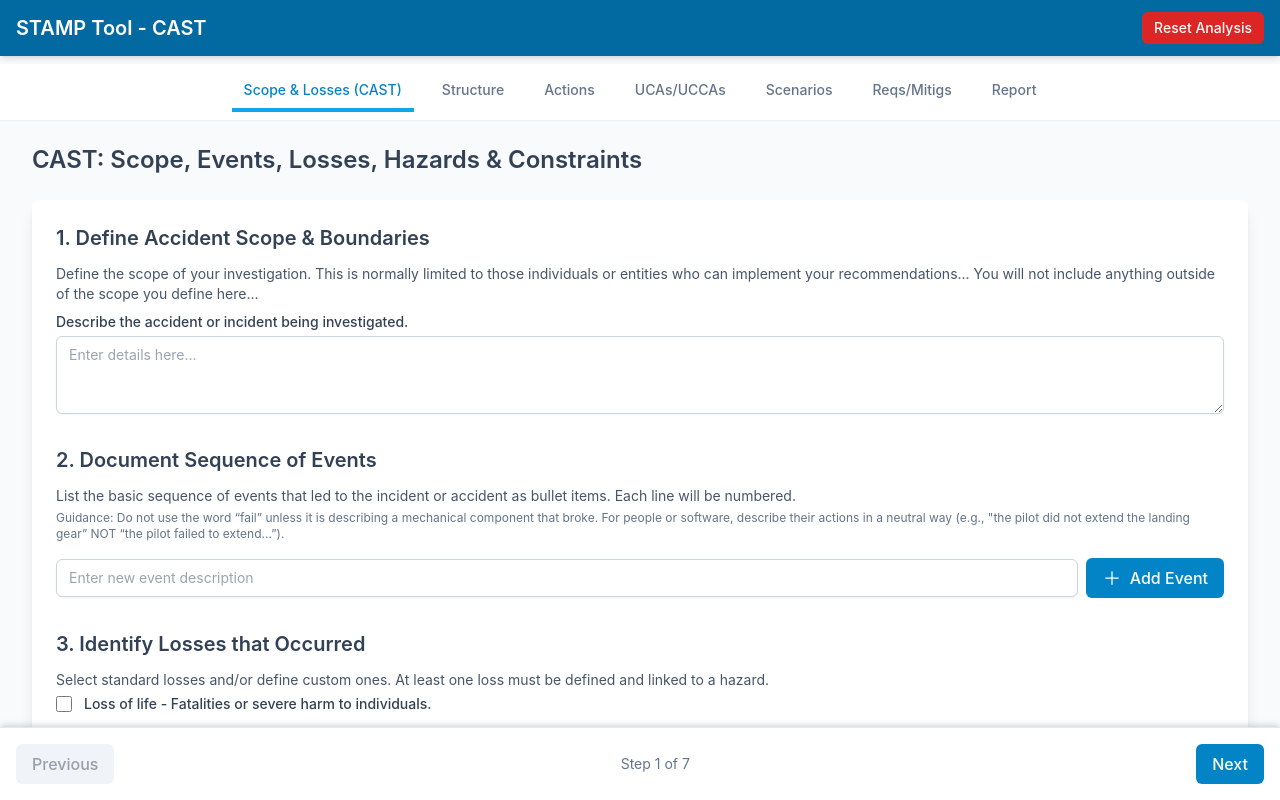
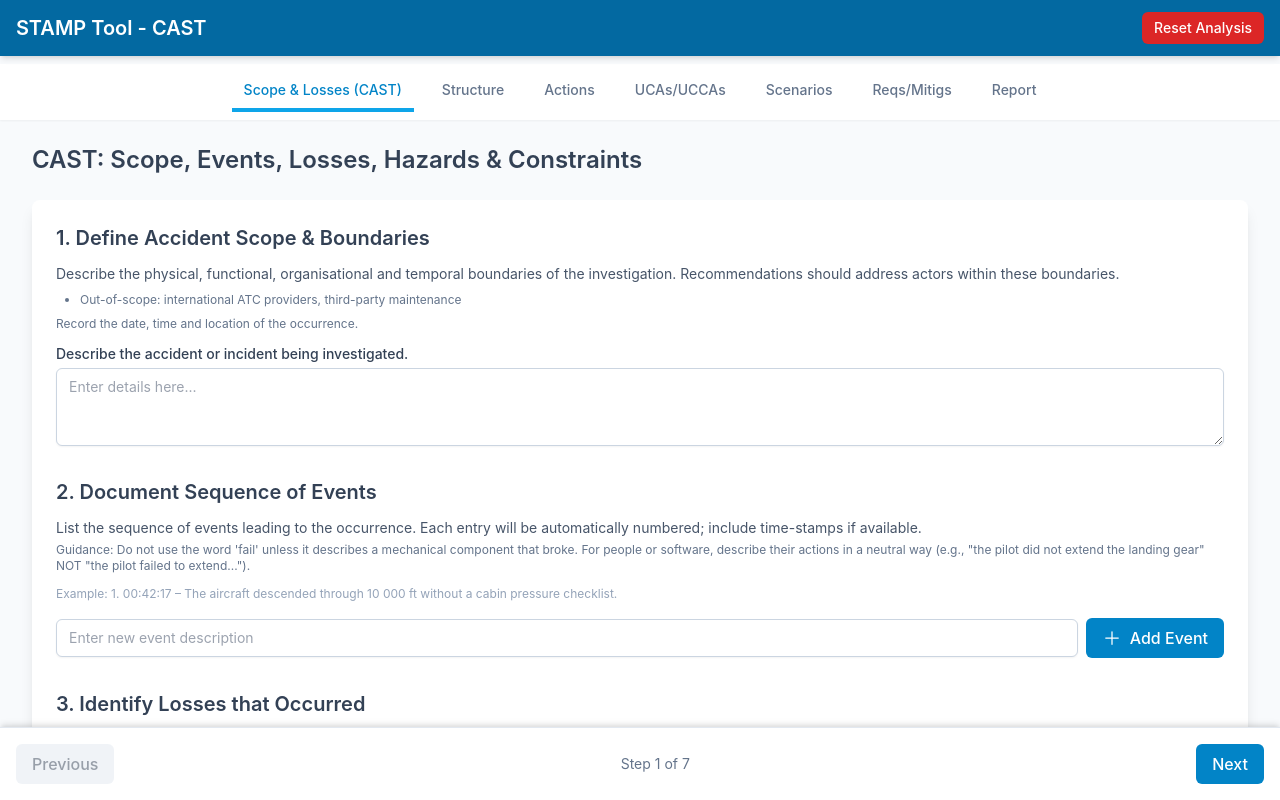
Before and after one commit to airvair/STAMPWebTool, a React (Vite) app: page / in a window 1280 px wide. Both pictures are taken after a click on the button "Yes (Proceed to CAST Analysis)". Shown: the top 800 px of the page. Built offline with nearby package versions, Linux system fonts and the light colour scheme.

Commit message:
Refine CAST step instructions and losses

```diff
--- a/components/step2_CAST/CastStep2.tsx
+++ b/components/step2_CAST/CastStep2.tsx
@@ -28,6 +28,7 @@ const SharedLossesHazardsComponent: React.FC<{ analysisType: AnalysisType }> = (
   const [scope, setScope] = useState(analysisSession?.scope || '');
   const [otherLossTitle, setOtherLossTitle] = useState('');
   const [otherLossDesc, setOtherLossDesc] = useState('');
+  const [otherLossRationale, setOtherLossRationale] = useState('');
   const [selectedLossIdsState, setSelectedLossIdsState] = useState<string[]>(losses.map(l => l.id));
 
   const [newEventDesc, setNewEventDesc] = useState('');
@@ -80,8 +81,8 @@ const SharedLossesHazardsComponent: React.FC<{ analysisType: AnalysisType }> = (
 
   const handleAddOtherLoss = () => {
     if (otherLossTitle.trim() === '') return;
-    addLoss({ title: otherLossTitle, description: otherLossDesc, isStandard: false });
-    setOtherLossTitle(''); setOtherLossDesc('');
+    addLoss({ title: otherLossTitle, description: otherLossDesc, rationale: otherLossRationale, isStandard: false });
+    setOtherLossTitle(''); setOtherLossDesc(''); setOtherLossRationale('');
   };
 
   const handleHazardInputChange = <K extends keyof Omit<Hazard, 'id' | 'code'>>(field: K, value: Omit<Hazard, 'id' | 'code'>[K]) => {
@@ -96,7 +97,7 @@ const SharedLossesHazardsComponent: React.FC<{ analysisType: AnalysisType }> = (
     if (!currentHazardData.systemComponent || !currentHazardData.environmentalCondition || !currentHazardData.systemState || !currentHazardData.linkedLossIds || currentHazardData.linkedLossIds.length === 0) {
       alert("Please fill all hazard fields (System Component, Environmental Condition, System State) and link to at least one loss."); return;
     }
-    const hazardTitle = `${currentHazardData.systemComponent} ${currentHazardData.environmentalCondition} when ${currentHazardData.systemState}`;
+    const hazardTitle = `${currentHazardData.systemComponent} ${currentHazardData.systemState} under ${currentHazardData.environmentalCondition}`;
     const hazardPayload = { ...currentHazardData, title: hazardTitle } as Omit<Hazard, 'id' | 'code'>;
 
     if (editingHazardId) {
@@ -148,7 +149,7 @@ const SharedLossesHazardsComponent: React.FC<{ analysisType: AnalysisType }> = (
       } else { // CAST specific or general phrasing
         constraintPrefix += " must prevent";
       }
-      const constraintText = `${constraintPrefix}: ${hazard.systemComponent} ${hazard.environmentalCondition} when ${hazard.systemState}.`;
+      const constraintText = `${constraintPrefix}: ${hazard.systemComponent} ${hazard.systemState} under ${hazard.environmentalCondition}.`;
 
       const newConstraintData: Partial<SystemConstraint> = { text: constraintText };
       if (analysisType === AnalysisType.STPA) {
@@ -182,7 +183,15 @@ const SharedLossesHazardsComponent: React.FC<{ analysisType: AnalysisType }> = (
         <h3 className="text-xl font-semibold text-slate-700 mb-3">
           1. Define {analysisType === AnalysisType.CAST ? "Accident Scope & Boundaries" : "System Purpose, Scope & Boundaries"}
         </h3>
-        <p className="text-sm text-slate-600 mb-2">{analysisType === AnalysisType.CAST ? "Define the scope of your investigation. This is normally limited to those individuals or entities who can implement your recommendations... You will not include anything outside of the scope you define here..." : "Define the scope of your investigation based on the losses and hazards you have identified. This is normally limited to those individuals or entities who can implement your recommendations..."}</p>
+        <p className="text-sm text-slate-600 mb-2">{analysisType === AnalysisType.CAST ? "Describe the physical, functional, organisational and temporal boundaries of the investigation. Recommendations should address actors within these boundaries." : "Define the scope of your investigation based on the losses and hazards you have identified. This is normally limited to those individuals or entities who can implement your recommendations..."}</p>
+        {analysisType === AnalysisType.CAST && (
+          <ul className="list-disc ml-6 text-xs text-slate-500 mb-2">
+            <li>Out-of-scope: international ATC providers, third-party maintenance</li>
+          </ul>
+        )}
+        {analysisType === AnalysisType.CAST && (
+          <p className="text-xs text-slate-500 mb-3">Record the date, time and location of the occurrence.</p>
+        )}
         <Textarea
           label={analysisType === AnalysisType.CAST ? "Describe the accident or incident being investigated." : "Describe the system and its purpose, including boundaries."}
           value={scope}
@@ -197,8 +206,9 @@ const SharedLossesHazardsComponent: React.FC<{ analysisType: AnalysisType }> = (
       {analysisType === AnalysisType.CAST && (
         <div>
           <h3 className="text-xl font-semibold text-slate-700 mb-3">2. Document Sequence of Events</h3>
-          <p className="text-sm text-slate-600 mb-1">List the basic sequence of events that led to the incident or accident as bullet items. Each line will be numbered.</p>
-          <p className="text-xs text-slate-500 mb-3">Guidance: Do not use the word “fail” unless it is describing a mechanical component that broke. For people or software, describe their actions in a neutral way (e.g., "the pilot did not extend the landing gear” NOT “the pilot failed to extend...”).</p>
+          <p className="text-sm text-slate-600 mb-1">List the sequence of events leading to the occurrence. Each entry will be automatically numbered; include time-stamps if available.</p>
+          <p className="text-xs text-slate-500 mb-3">Guidance: Do not use the word 'fail' unless it describes a mechanical component that broke. For people or software, describe their actions in a neutral way (e.g., "the pilot did not extend the landing gear" NOT "the pilot failed to extend...").</p>
+          <p className="text-xs text-slate-400 mb-2">Example: 1. 00:42:17 – The aircraft descended through 10 000 ft without a cabin pressure checklist.</p>
           <div className="space-y-2 mb-4">
             {sequenceOfEvents.sort((a,b) => a.order - b.order).map((event, index) => (
               <div key={event.id} className="flex items-center space-x-2 p-2 border border-slate-200 rounded-md bg-slate-50">
@@ -238,13 +248,18 @@ const SharedLossesHazardsComponent: React.FC<{ analysisType: AnalysisType }> = (
             <h4 className="text-md font-semibold text-slate-600 mb-2">Other Losses:</h4>
             {losses.filter(l => !l.isStandard).map(loss => (
               <div key={loss.id} className="flex items-center justify-between p-2 border border-slate-200 rounded-md mb-2 bg-slate-50">
-                <div><p className="font-medium text-slate-700">{loss.code}: {loss.title}</p><p className="text-sm text-slate-500">{loss.description}</p></div>
+                <div>
+                  <p className="font-medium text-slate-700">{loss.code}: {loss.title}</p>
+                  <p className="text-sm text-slate-500">{loss.description}</p>
+                  {loss.rationale && <p className="text-xs text-slate-400">Rationale: {loss.rationale}</p>}
+                </div>
                 <Button variant="ghost" size="sm" onClick={() => deleteLoss(loss.id)} className="text-red-500 hover:text-red-700"><PlaceholderTrashIcon/></Button>
               </div>
             ))}
             <div className="flex items-end space-x-2">
               <Input label="Custom Loss Title" id={`otherLossTitle-${analysisType}`} value={otherLossTitle} onChange={(e) => setOtherLossTitle(e.target.value)} placeholder="e.g., Loss of Public Confidence" containerClassName="flex-grow"/>
               <Input label="Custom Loss Description" id={`otherLossDesc-${analysisType}`} value={otherLossDesc} onChange={(e) => setOtherLossDesc(e.target.value)} placeholder="Brief description" containerClassName="flex-grow"/>
+              <Input label="Rationale" id={`otherLossRat-${analysisType}`} value={otherLossRationale} onChange={(e) => setOtherLossRationale(e.target.value)} placeholder="Why this loss matters" containerClassName="flex-grow"/>
               <Button onClick={handleAddOtherLoss} leftIcon={<PlaceholderPlusIcon />} className="mb-4">Add Custom Loss</Button>
             </div>
              {losses.length === 0 && (<p className="text-xs text-red-600">Please add at least one loss.</p>)}
@@ -264,11 +279,11 @@ const SharedLossesHazardsComponent: React.FC<{ analysisType: AnalysisType }> = (
          {analysisType === AnalysisType.CAST ? "4. Identify Hazards Leading to Losses" : "3. Identify System-Level Hazards"}
         </h3>
          <p className="text-sm text-slate-600 mb-1">A hazard is a system state or set of conditions that, together with a worst-case environment, will lead to a loss. A hazard must be something that can be controlled through system design.</p>
-         <p className="text-xs text-slate-500 mb-3">Format: {"<System Component> <Environmental Condition> when <System State>"}. Use the dropdowns for examples or type directly.</p>
+         <p className="text-xs text-slate-500 mb-3">Format: {"<System Component> is in <System State> under <Environmental Condition>"}. Use the dropdowns for examples or type directly.</p>
         <div className="bg-slate-50 p-4 rounded-lg border border-slate-200 space-y-3 mb-6">
           <Select label="System Component (involved in the hazard)" value={currentHazardData.systemComponent || ''} onChange={e => handleHazardInputChange('systemComponent', e.target.value)} options={[{value:'', label:'Select or type component'}, ...systemComponentOptions]} placeholder="e.g., Aircraft"/>
           <Select label="Environmental Condition (that makes it hazardous)" value={currentHazardData.environmentalCondition || ''} onChange={e => handleHazardInputChange('environmentalCondition', e.target.value)} options={[{value:'', label:'Select or type condition'}, ...stateConditionOptions.filter(opt => opt.label.toLowerCase().includes("condition") || opt.label.toLowerCase().includes("inflight") || opt.label.toLowerCase().includes("ground"))]} placeholder="e.g., in heavy turbulence"/>
-          <Select label="System State (that is hazardous under this condition)" value={currentHazardData.systemState || ''} onChange={e => handleHazardInputChange('systemState', e.target.value)} options={[{value:'', label:'Select or type state'}, ...stateConditionOptions]} placeholder="e.g., provides incorrect altitude reading"/>
+          <Select label="System State" value={currentHazardData.systemState || ''} onChange={e => handleHazardInputChange('systemState', e.target.value)} options={[{value:'', label:'Select or type state'}, ...stateConditionOptions]} placeholder="e.g., provides incorrect altitude reading"/>
 
           <div>
             <label className="block text-sm font-medium text-slate-700 mb-1">Link to Losses (select at least one):</label>
@@ -331,7 +346,7 @@ const SharedLossesHazardsComponent: React.FC<{ analysisType: AnalysisType }> = (
         <h3 className="text-xl font-semibold text-slate-700 mb-3">
           {analysisType === AnalysisType.CAST ? "5. Elicit Safety Constraints from Hazards" : "4. Define System Safety Constraints from Hazards"}
         </h3>
-        <p className="text-sm text-slate-600 mb-3">Safety constraints are the inverse of hazards and represent requirements for safe operation. These are auto-generated but can be refined.</p>
+        <p className="text-sm text-slate-600 mb-3">Safety constraints express the positive requirements for safe operation derived from each hazard. These are auto-generated but can be refined.</p>
         {systemConstraints.length > 0 ? (
           <ul className="space-y-2">
             {systemConstraints.map(sc => (
--- a/constants.ts
+++ b/constants.ts
@@ -15,12 +15,13 @@ export const MISSING_FEEDBACK_COLOR = 'border-red-500 text-red-700'; // Dashed p
 export const STANDARD_LOSSES: { id: string; title: string; description: string }[] = [
   { id: 'L-Std-Life', title: 'Loss of life', description: 'Fatalities or severe harm to individuals.' },
   { id: 'L-Std-Property', title: 'Loss of property', description: 'Aircraft damage, other physical damage or loss.' },
-  { id: 'L-Std-Revenue', title: 'Loss of revenue', description: 'Significant financial loss from operations.' },
-  { id: 'L-Std-Security', title: 'Loss of security (software or physical)', description: 'Breach of security measures.' },
+  { id: 'L-Std-Revenue', title: 'Loss of revenue', description: 'Financial impact or reduced market share from dissatisfied customers.' },
+  { id: 'L-Std-Security', title: 'Loss of security (software or physical)', description: 'Financial or reputational impact from a security breach.' },
   { id: 'L-Std-Mission', title: 'Loss of mission', description: 'Inability to complete the primary objectives of the system.' },
-  { id: 'L-Std-Compliance', title: 'Loss of regulatory compliance', description: 'Failure to meet legal or regulatory obligations.' },
+  { id: 'L-Std-Compliance', title: 'Loss of regulatory compliance', description: 'Legal action or fines resulting from noncompliance.' },
   { id: 'L-Std-Reputation', title: 'Loss of brand or reputation', description: 'Damage to public image or trust.' },
   { id: 'L-Std-CustomerSat', title: 'Loss of customer satisfaction', description: 'Negative impact on customer experience.' },
+  { id: 'L-Std-Environment', title: 'Loss of environmental integrity', description: 'Spill or contamination harming the environment.' },
 ]; // Updated to match OCR pg 2
 
 // FR-5.1 / OCR pg 25: UCA questions map. Current one is fine.
--- a/types.ts
+++ b/types.ts
@@ -62,6 +62,7 @@ export interface Loss extends Identifiable {
   code: string; // L-1, L-2
   title: string;
   description: string;
+  rationale?: string;
   isStandard?: boolean; // To differentiate standard from 'Other'
 }
 
```
Also changed, not shown: components/step2_STPA/StpaStep2.tsx (+10 -7 lines), 1 other file (tests, documents, lock files or other folders).
